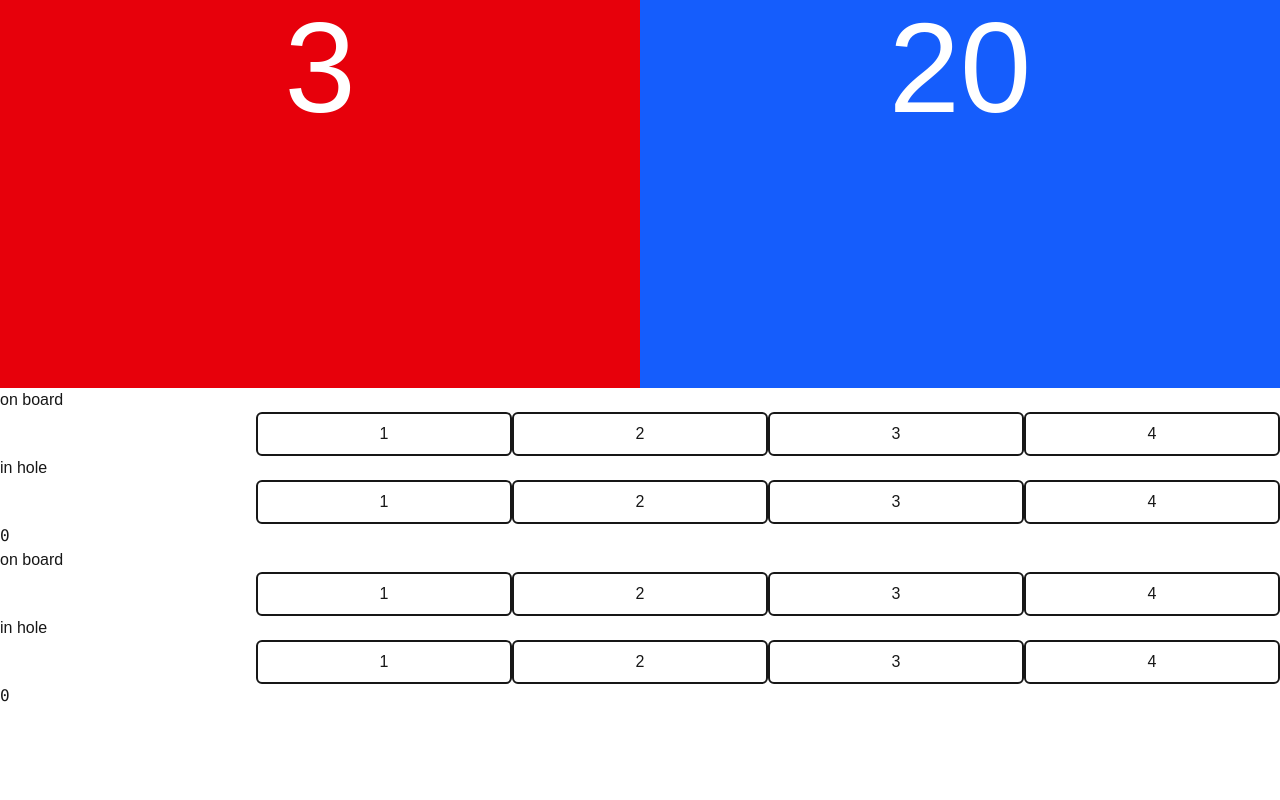
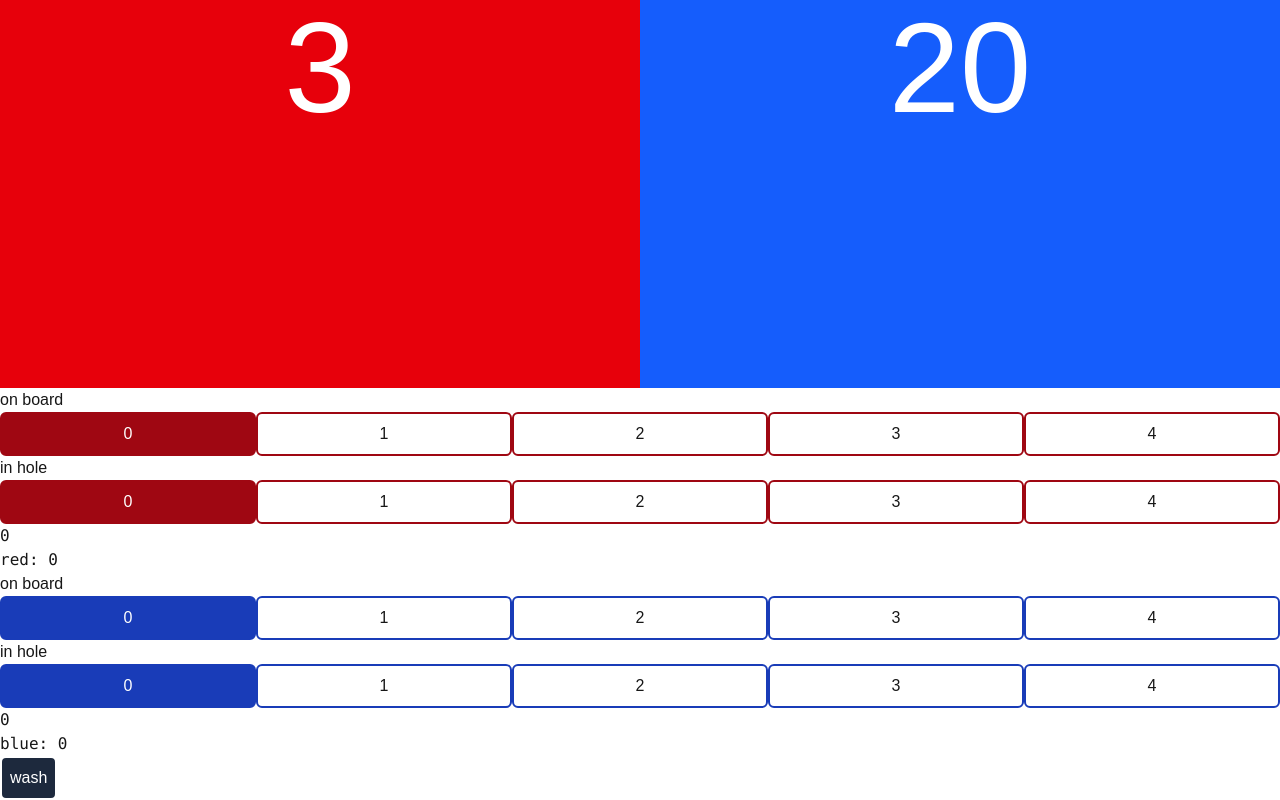
Before and after one commit to Merk42/cornholder, a Next.js app: page / in a window 1280 px wide. Shown: the part 252-1052 px from the top of the page. Before the commit the page ends 960 px from the top, so only its background shows below. Built offline with nearby package versions, Linux system fonts and the light colour scheme.

Commit message:
rough layout calculatint total for inning

```diff
--- a/app/_components/inning.tsx
+++ b/app/_components/inning.tsx
@@ -1,7 +1,14 @@
 'use client'
-import { useEffect, useState } from "react";
+import { useEffect, useMemo, useState } from "react";
 
 function CustomRadioButton({ name, value, label, selectedvalue, onChange, legend}) {
+
+const colors = {
+  red: 'border-red-800 peer-checked:bg-red-800',
+  blue: 'border-blue-800 peer-checked:bg-blue-800'
+}
+
+
   return (
     <span className='flex grow'>
         <input
@@ -13,7 +20,7 @@ function CustomRadioButton({ name, value, label, selectedvalue, onChange, legend
             checked={selectedvalue.toString() === value.toString()}
             onChange={onChange}/>
         <label
-            className={`cursor-pointer grow text-center border-${legend}-800 border-2 p-2 rounded-md peer-checked:bg-${legend}-800 peer-checked:text-white`}
+            className={`${colors[legend]} cursor-pointer grow text-center border-2 p-2 rounded-md peer-checked:text-white`}
             htmlFor={name + '-' + value.toString()}>
             {label}
         </label>
@@ -118,28 +125,15 @@ function InningHalf ({onChange, color}) {
 
 export default function Inning() {
 
-    const [onBoardTotal, setOnBoardTotal] = useState<number>(0);
+    const colors = {
+        red: 'bg-red-800',
+        blue: 'bg-blue-800',
+        wash: 'bg-slate-800'
+    }
 
-    const [inHoleTotal, setInHoleTotal] = useState<number>(0);
 
     const [redTotal, setRedTotal] = useState<number>(0);
     const [blueTotal, setBlueTotal] = useState<number>(0);
-
-    const handleOnBoardChange = (total:number) => {
-        setOnBoardTotal(Number(total)); // Receive and store data from child
-    }
-
-    const handleInHoleChange = (total:number) => {
-        setInHoleTotal(Number(total)); // Receive and store data from child
-    }
-
-    const points = (onboard:number, inhole:number) => {
-        if (onboard + inhole > 4) {
-            return 0
-        }
-        return onboard + (inhole * 3)
-    }
-
 
     const handleRedTeamTotalChange = (total:number) => {
         setRedTotal(total)
@@ -148,10 +142,54 @@ export default function Inning() {
         setBlueTotal(total)
     }
 
+
+    const result = (redTotal:number, blueTotal:number) => {
+         const change = {
+            team: '',
+            value: 0
+         }
+         if (redTotal === blueTotal) {
+            return change;
+         }
+         if (redTotal > blueTotal) {
+            change.team = 'red'
+         } else {
+            change.team = 'blue'
+         }
+         change.value = Math.abs(redTotal - blueTotal)
+         return change
+    }
+
+    const visibleTodos = useMemo(() => {
+        const change = {
+            team: 'wash',
+            value: 0
+         }
+         if (redTotal === blueTotal) {
+            return change;
+         }
+         if (redTotal > blueTotal) {
+            change.team = 'red'
+         } else {
+            change.team = 'blue'
+         }
+         change.value = Math.abs(redTotal - blueTotal)
+         return change
+  }, [redTotal, blueTotal])
+
     return (
         <div>
             <InningHalf onChange={handleRedTeamTotalChange} color='red'/>
+            <pre>red: {redTotal}</pre>
             <InningHalf onChange={handleBlueTeamTotalChange} color='blue'/>
+            <pre>blue: {blueTotal}</pre>
+            <button className={`${colors[visibleTodos.team]} cursor-pointer grow text-center border-2 p-2 rounded-md text-white`}>
+                {visibleTodos.value === 0 ? (
+                    <span>wash</span>
+                ) : (
+                    <span>{visibleTodos.team} gets {visibleTodos.value} points</span>
+                )}
+            </button>
         </div>
 
 
```
